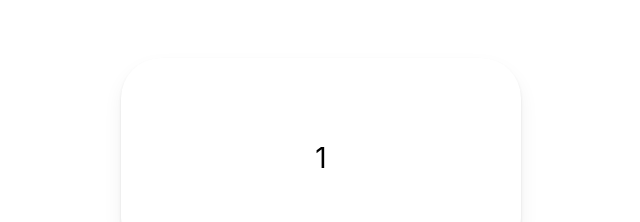
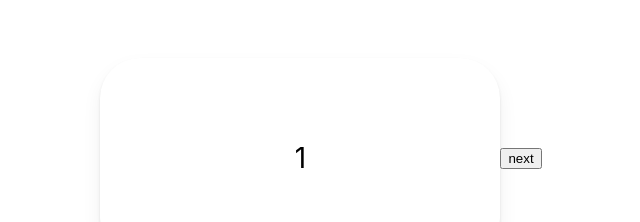
Before and after one commit to johj703/react_masterclass, a React (Create React App) app in the folder animation/: page / in a window 1280 px wide. Shown: the part 242-464 px from the top of the page, without its empty margins (319-959 px from the left). Built offline with nearby package versions, Linux system fonts and the light colour scheme.

Commit message:
next 버튼을 클릭하면 박스 안의 숫자가 늘어나도록 작성

```diff
--- a/animation/src/App.tsx
+++ b/animation/src/App.tsx
@@ -24,6 +24,7 @@ const Box = styled(motion.div)`
 
 function App() {
   const [visible, setVisible] = useState(1);
+  const nextPlease = () => setVisible((prev) => (prev === 10 ? 10 : prev + 1));
   return (
     <Wrapper>
       <AnimatePresence>
@@ -31,6 +32,7 @@ function App() {
           i === visible ? <Box key={i}>{i}</Box> : null
         )}
       </AnimatePresence>
+      <button onClick={nextPlease}>next</button>
     </Wrapper>
   );
 }
```
